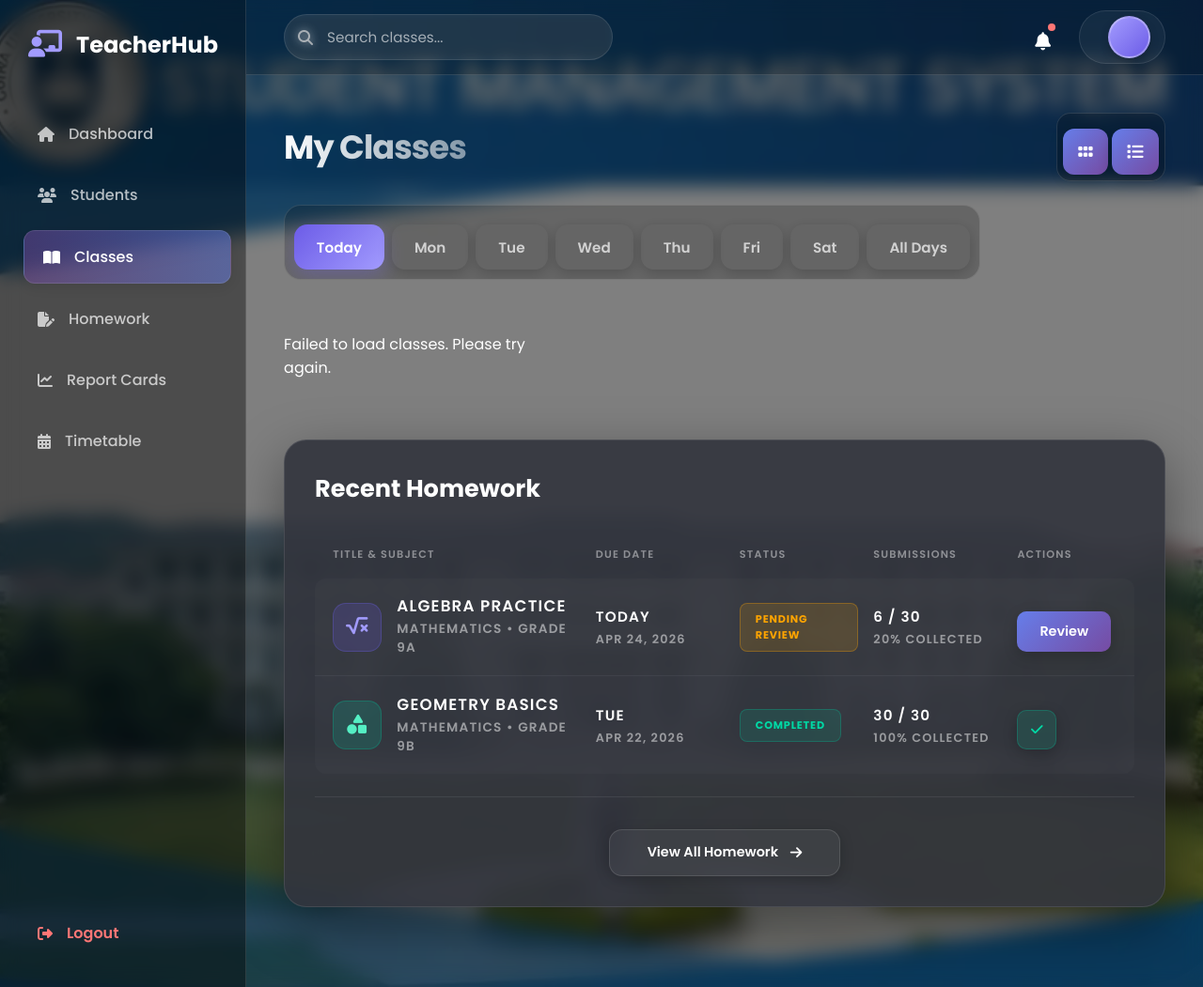
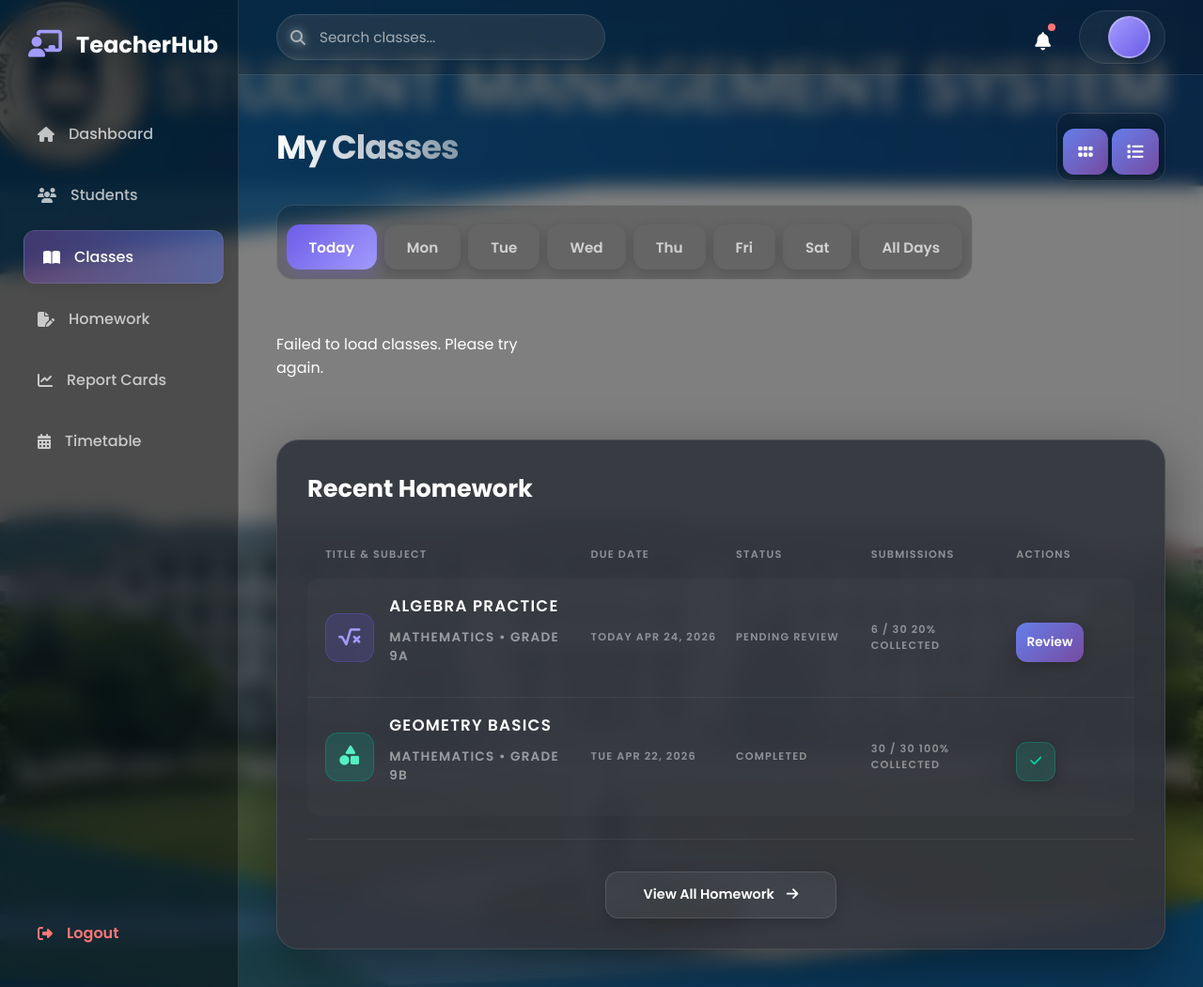
Before and after one commit to Shubham-Soni-Coder/FastAPI_Learning, a Python web app: template project2/templates/teacher_classes.html in a window 1280 px wide. Shown: the whole page at 94% size. Run offline with Jinja, Linux system fonts and the light colour scheme; the template is opened without the code that fills it, so the values that code supplies are empty.

Commit message:
fix the size of classes

```diff
--- a/project2/static/styles/teacher_classes.css
+++ b/project2/static/styles/teacher_classes.css
@@ -426,79 +427,19 @@
 .hw-title-info p {
     font-size: 0.85rem;
     color: rgba(255, 255, 255, 0.5);
-    margin: 0;
-}
-
-/* Date Column */
-.hw-date-info {
-    display: flex;
-    flex-direction: column;
-    gap: 0.25rem;
-}
-
-.hw-date-day {
-    font-size: 0.95rem;
-    font-weight: 600;
-    color: #ffffff;
-}
-
-.hw-date-full {
-    font-size: 0.8rem;
-    color: rgba(255, 255, 255, 0.5);
-}
-
-/* Status Column */
-.hw-status-badge {
-    padding: 0.5rem 1rem;
-    border-radius: 8px;
-    font-size: 0.7rem;
-    font-weight: 700;
-    text-transform: uppercase;
-    letter-spacing: 0.8px;
-    border: 1px solid;
-    display: inline-block;
-}
-
-.hw-status-badge.pending {
-    background: rgba(255, 165, 0, 0.15);
-    color: #ffa500;
-    border-color: rgba(255, 165, 0, 0.3);
-}
-
-.hw-status-badge.completed {
-    background: rgba(0, 184, 148, 0.15);
-    color: #00d9a5;
-    border-color: rgba(0, 184, 148, 0.3);
-}
-
-/* Submissions Column */
-.hw-submission-info {
-    display: flex;
-    flex-direction: column;
-    gap: 0.25rem;
-}
-
-.hw-submission-count {
-    font-size: 0.95rem;
-    font-weight: 600;
-    color: #ffffff;
-}
-
-.hw-submission-percent {
-    font-size: 0.8rem;
-    color: rgba(255, 255, 255, 0.5);
 }
 
 /* Actions Column */
 .hw-action-button {
-    padding: 0.7rem 1.5rem;
-    border-radius: 10px;
+    flex: 1;
+    padding: 0.7rem;
     border: none;
+    border-radius: 12px;
     font-weight: 600;
-    font-size: 0.9rem;
+    font-size: 0.85rem;
     cursor: pointer;
-    transition: all 0.3s ease;
-    display: inline-flex;
+    transition: all 0.3s cubic-bezier(0.4, 0, 0.2, 1);
+    display: flex;
     align-items: center;
     justify-content: center;
     gap: 0.5rem;
```
Also changed, not shown: other parts of project2/static/styles/teacher_classes.css (+22 -21 lines).
